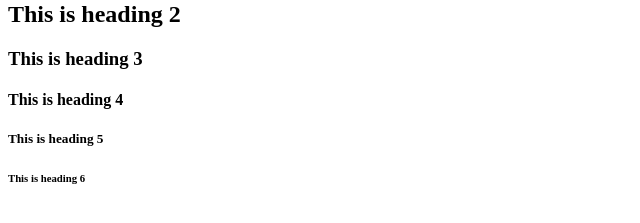
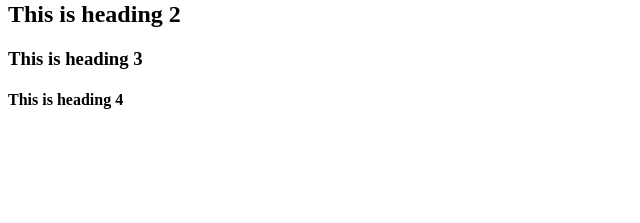
Before and after one commit to naveengithubfiles/monolithic-test, a plain HTML site: page index.html in a window 1280 px wide. Shown: the part 79-302 px from the top of the page, without its empty margins (0-640 px from the left). Drawn offline with Linux system fonts and the light colour scheme.

Commit message:
delete two lines

```diff
--- a/index.html
+++ b/index.html
@@ -6,8 +6,8 @@
 <h2>This is heading 2</h2>
 <h3>This is heading 3</h3>
 <h4>This is heading 4</h4>
-<h5>This is heading 5</h5>
-<h6>This is heading 6</h6>
+
+
 
 </body>
 </html>
```
